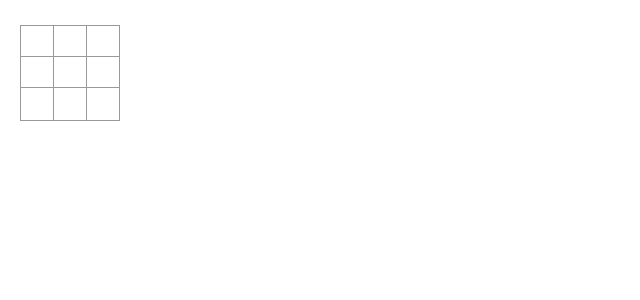
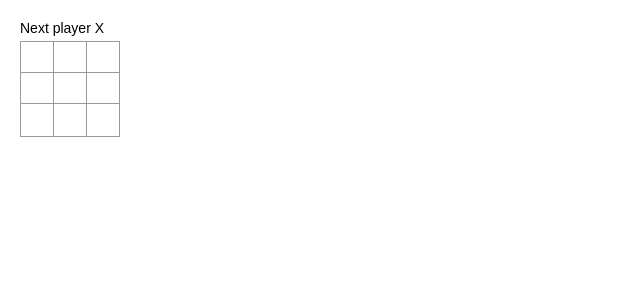
Before and after one commit to IAMISTP/f_tictactoe, a React (Create React App) app: page / in a window 1280 px wide. Shown: the top 300 px of the page, without its empty margins (0-640 px from the left). Built offline with nearby package versions, Linux system fonts and the light colour scheme.

Commit message:
순서를 만들어서 O를 추가해주기

```diff
--- a/src/components/Board.js
+++ b/src/components/Board.js
@@ -4,11 +4,13 @@ import "./Board.css";
 
 const Board = () => {
   const [squares, setSquares] = useState(Array(9).fill(null));
-
+  const [xIsNext, setXIsNext] = useState(true);
+  const status = `Next player ${xIsNext ? "X" : "O"}`;
   const handleClick = (i) => {
-    const newSquares = squares.splice(); //복사
-    newSquares[i] = "X";
+    const newSquares = [...squares]; //복사
+    newSquares[i] = xIsNext ? "X" : "O";
     setSquares(newSquares);
+    setXIsNext((prev) => !prev);
   };
 
   const renderSquare = (i) => {
@@ -16,6 +18,7 @@ const Board = () => {
   };
   return (
     <div>
+      {status}
       <div className="status"></div>
       <div className="board-row">
         {renderSquare(0)}
--- a/src/index.js
+++ b/src/index.js
@@ -1,15 +1,11 @@
-import React from 'react';
-import ReactDOM from 'react-dom/client';
-import './index.css';
-import App from './App';
-import reportWebVitals from './reportWebVitals';
+import React from "react";
+import ReactDOM from "react-dom/client";
+import "./index.css";
+import App from "./App";
+import reportWebVitals from "./reportWebVitals";
 
-const root = ReactDOM.createRoot(document.getElementById('root'));
-root.render(
-  <React.StrictMode>
-    <App />
-  </React.StrictMode>
-);
+const root = ReactDOM.createRoot(document.getElementById("root"));
+root.render(<App />);
 
 // If you want to start measuring performance in your app, pass a function
 // to log results (for example: reportWebVitals(console.log))
```
